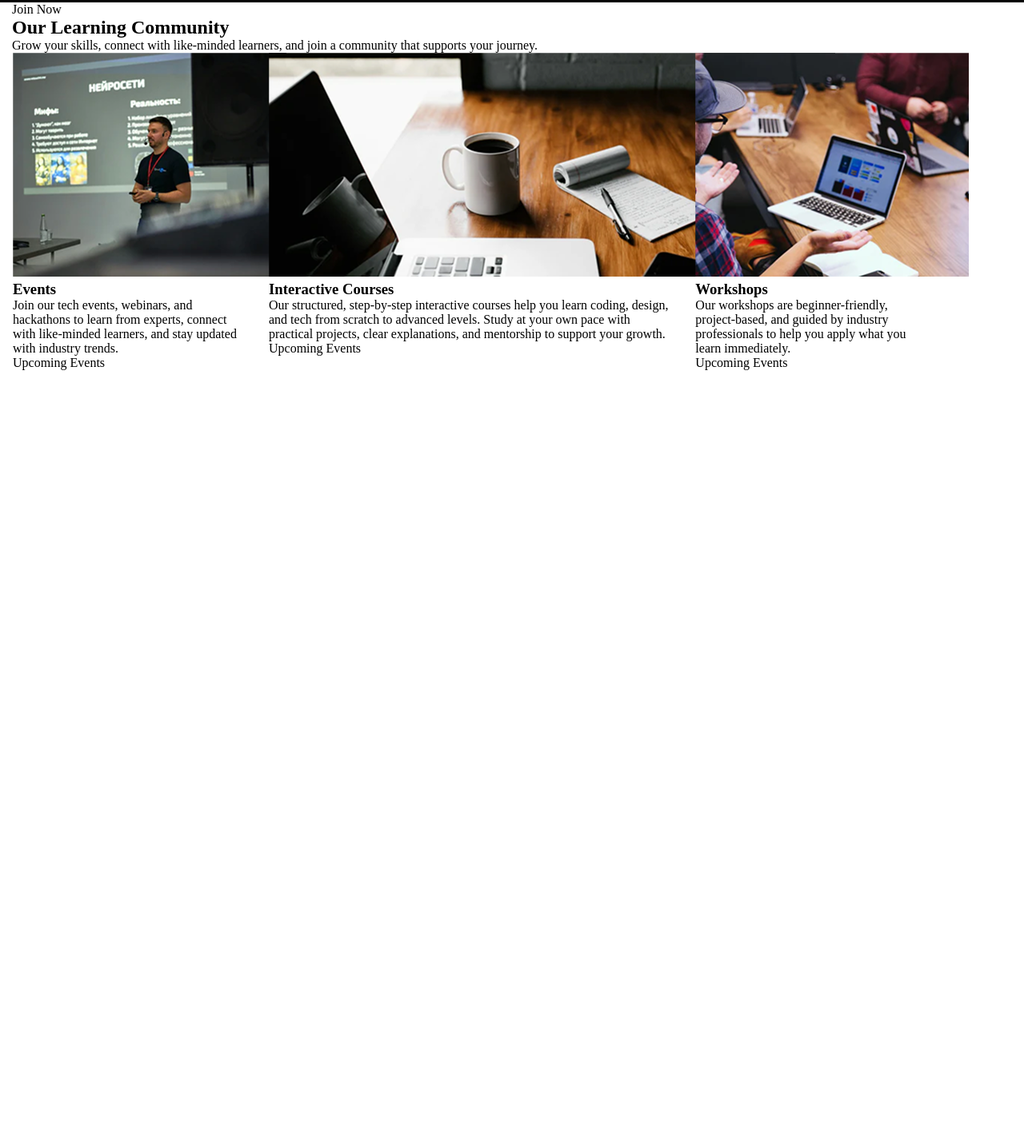
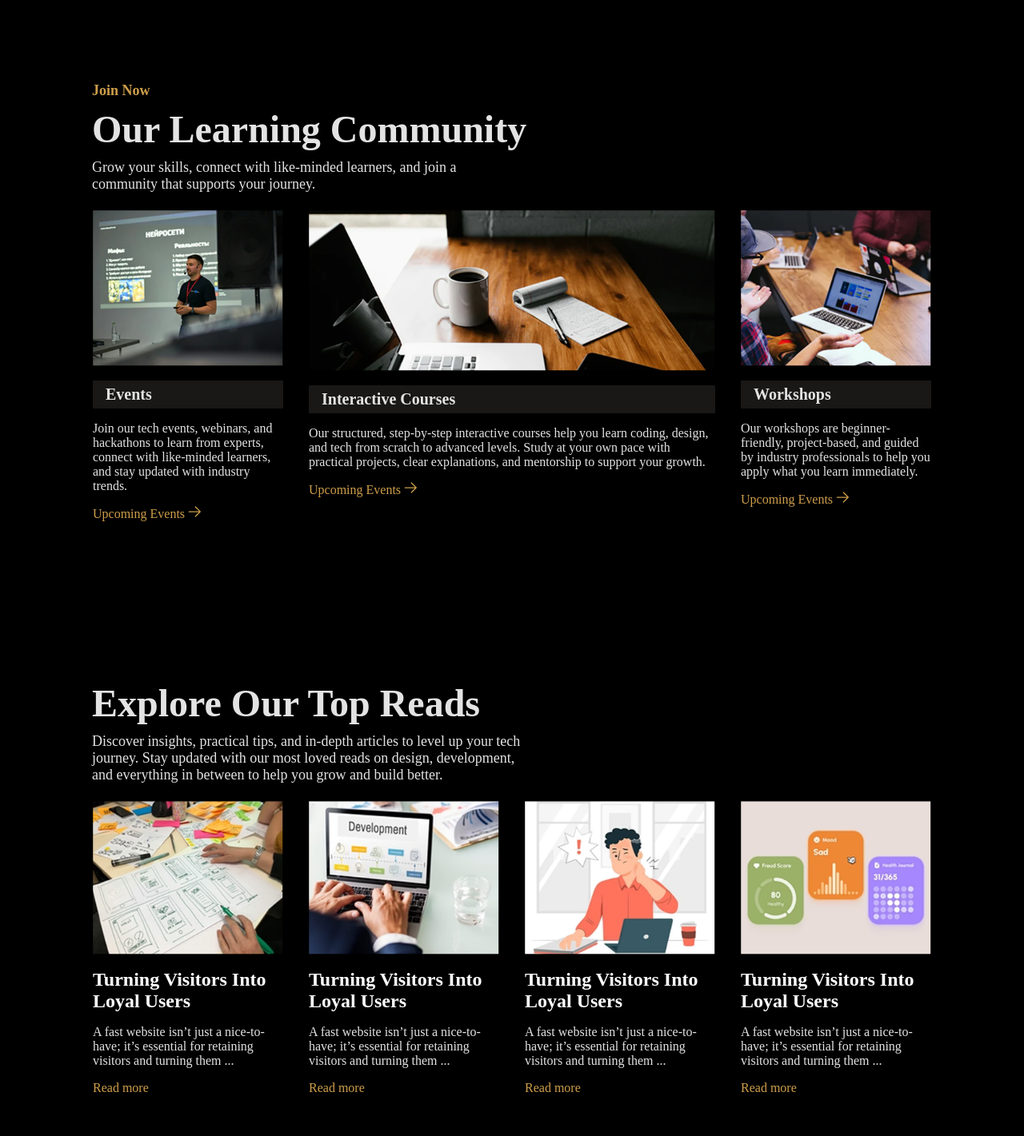
Before and after one commit to esraarabee1/website, a plain HTML site: page index.html in a window 1280 px wide. Shown: the part 2531-3952 px from the top of the page at 80% size. Before the commit the page ends 2994 px from the top, so only its background shows below. Drawn offline with Linux system fonts and the light colour scheme.

Commit message:
some sections

```diff
--- a/css/style.scss
+++ b/css/style.scss
@@ -26,6 +26,7 @@
   --color-white-solid: #FFF;
   --color-orange-55: #CE9E4A;
   --color-grey-89: #E3E3E3;
+
   --color-grey-7:131313;
   --color-black-solid:#000;
   --color-grey-8987: rgba(227, 227, 227, 0.87);
@@ -251,3 +252,57 @@ display: flex;
   gap: 10px;
 }
 /**/
+.ourLearning{
+  padding: 100px 100px ;
+  background: var(--color-black-solid, #000);
+}
+.heading-learning{
+  @include properties(var(--color-grey-89), Montserrat,  48px, 700);
+}
+.para-learning{
+  @include properties(var(--color-grey-89), Montserrat,  18px, 400);
+
+}
+.learning-head{
+   @include contentposition(flex,start ,0 );
+   gap: 10px;
+   flex-direction: column;
+   padding-bottom: 22px;
+}
+
+.ourlearningitem{
+   @include contentposition(flex,0 ,0 );
+   gap: 18px;
+   flex-direction: column;
+}
+.ourlearn-img{
+  overflow: hidden;
+
+}
+.ourlearn-img img{
+  display: block;
+  width: 100%;
+}
+.title-learn{
+    @include properties(var(--color-grey-89), Montserrat,  20px, 600);
+    border-radius: 1px;
+    padding: 6px 16px;
+    background: var(--color-grey-9210, rgba(246, 237, 221, 0.10));
+}
+.para-learn{
+  @include properties(var(--color-grey-89), Montserrat,  16px, 400);
+
+}
+.upcoming-link{
+  @include properties(var(--color-orange-55), Montserrat,  16px, 500);
+
+}
+.gap-16{
+   @include contentposition(flex,0 ,0 );
+   gap: 16px;
+   flex-direction: column;
+}
+.explore-name{
+     @include properties(var(--color-white-solid), Montserrat, 24px, 600);
+
+}
--- a/index.html
+++ b/index.html
@@ -225,10 +225,10 @@
 
     <section class="ourLearning">
         <div class="container">
-            <div>
-                <span>Join Now</span>
-                <h2>Our Learning Community</h2>
-                <p>Grow your skills, connect with like-minded learners, and join a community that supports your journey.</p>
+            <div class="learning-head">
+                <span class="span-hero" >Join Now</span>
+                <h2 class="heading-learning">Our Learning Community</h2>
+                <p class="para-learning">Grow your skills, connect with like-minded learners, and join a<br> community that supports your journey.</p>
             </div>
             <div class="row">
                 <div class="col-lg-3">
@@ -236,29 +236,35 @@
                         <div class="ourlearn-img">
                             <img src="./imgs/Events.png">
                         </div>
-                        <div>
-                            <h3>Events</h3>
-                            <p>Join our tech events, webinars, and hackathons to learn from experts, connect with like-minded learners, and stay updated with industry trends.</p>
+                        <div class="gap-16">
+                            <h3 class="title-learn">Events</h3>
+                            <p class="para-learn">Join our tech events, webinars, and hackathons to learn from experts, connect with like-minded learners, and stay updated with industry trends.</p>
                             <a class="upcoming">
                                 <span class="upcoming-link">Upcoming Events</span>
+                                <svg xmlns="http://www.w3.org/2000/svg" width="17" height="15" viewBox="0 0 17 15" fill="none">
+                                <path d="M15.2422 7.0246H1.24219M15.2422 7.0246L9.24219 13.0246M15.2422 7.0246L9.24219 1.0246" stroke="#CE9E4A" stroke-width="1.25" stroke-linecap="round" stroke-linejoin="round"/>
+                                </svg>
                             </a>
                         </div>
                     </div>
                 </div>
-                <div class="col-lg-5">
+                <div class="col-lg-6">
                     <div class="ourlearningitem">
                         <div class="ourlearn-img">
                             <img src="./imgs/Interactive Courses.png">
                         </div>
-                        <div>
-                            <h3>Interactive Courses</h3>
-                            <p>Our structured, step-by-step interactive courses help you learn
+                        <div class="gap-16">
+                            <h3 class="title-learn">Interactive Courses</h3>
+                            <p class="para-learn">Our structured, step-by-step interactive courses help you learn
                                 coding, design, and tech from scratch to advanced levels. Study at
                                 your own pace with practical projects, clear explanations, and
                                 mentorship to support your growth.
                             </p>
                             <a class="upcoming">
                                 <span class="upcoming-link">Upcoming Events</span>
+                                <svg xmlns="http://www.w3.org/2000/svg" width="17" height="15" viewBox="0 0 17 15" fill="none">
+                                <path d="M15.2422 7.0246H1.24219M15.2422 7.0246L9.24219 13.0246M15.2422 7.0246L9.24219 1.0246" stroke="#CE9E4A" stroke-width="1.25" stroke-linecap="round" stroke-linejoin="round"/>
+                                </svg>
                             </a>
                         </div>
                     </div>
@@ -268,15 +274,18 @@
                         <div class="ourlearn-img">
                             <img src="./imgs/Workshops.png">
                         </div>
-                        <div>
-                            <h3>Workshops</h3>
-                            <p>Our workshops are beginner-friendly,
+                        <div class="gap-16">
+                            <h3 class="title-learn">Workshops</h3>
+                            <p class="para-learn">Our workshops are beginner-friendly,
                                 project-based, and guided by industry
                                 professionals to help you apply what you
                                 learn immediately.
                             </p>
                             <a class="upcoming">
                                 <span class="upcoming-link">Upcoming Events</span>
+                                <svg xmlns="http://www.w3.org/2000/svg" width="17" height="15" viewBox="0 0 17 15" fill="none">
+                                <path d="M15.2422 7.0246H1.24219M15.2422 7.0246L9.24219 13.0246M15.2422 7.0246L9.24219 1.0246" stroke="#CE9E4A" stroke-width="1.25" stroke-linecap="round" stroke-linejoin="round"/>
+                                </svg>
                             </a>
                         </div>
                     </div>
@@ -284,66 +293,66 @@
             </div>
         </div>
     </section>
-    <!--
-    <section>
+
+    <section class="ourLearning">
         <div class="container">
-            <div>
-                <h2>Explore Our Top Reads</h2>
-                <p>Discover insights, practical tips, and in-depth articles to level up your tech journey. Stay updated with our most loved reads on design, development, and everything in between to help you grow and build better.</p>
+            <div class="learning-head">
+                <h2 class="heading-learning">Explore Our Top Reads</h2>
+                <p class="para-learning">Discover insights, practical tips, and in-depth articles to level up your tech <br>journey. Stay updated with our most loved reads on design, development,<br> and everything in between to help you grow and build better.</p>
             </div>
             <div class="row">
                 <div class="col-lg-3">
-                    <div class="readsitem">
-                        <div>
-                            <img>
+                    <div class="ourlearningitem">
+                        <div class="ourlearn-img">
+                            <img src="./imgs/Turning Visitors Into Loyal Users.png">
                         </div>
-                        <div class="readscontent">
-                            <h3>Turning Visitors Into Loyal Users</h3>
-                            <p>A fast website isn’t just a nice-to-have; it’s essential for retaining visitors and turning them ...</p>
+                        <div class="gap-16">
+                            <h3 class="explore-name">Turning Visitors Into Loyal Users</h3>
+                            <p class="para-learn">A fast website isn’t just a nice-to-have; it’s essential for retaining visitors and turning them ...</p>
                             <a class="readmore">
-                                <span class="readmorelink">Read more </span>
+                                <span class="upcoming-link">Read more </span>
                             </a>
                         </div>
                     </div>
                 </div>
                 <div class="col-lg-3">
-                    <div class="readsitem">
-                        <div>
-                            <img>
+                    <div class="ourlearningitem">
+                        <div class="ourlearn-img">
+                            <img src="./imgs/Speed Is Your Silent Salesperson.png">
                         </div>
-                        <div class="readscontent">
-                            <h3>Turning Visitors Into Loyal Users</h3>
-                            <p>A fast website isn’t just a nice-to-have; it’s essential for retaining visitors and turning them ...</p>
+                        <div class="gap-16">
+                            <h3 class="explore-name" >Turning Visitors Into Loyal Users</h3>
+                            <p class="para-learn">A fast website isn’t just a nice-to-have; it’s essential for retaining visitors and turning them ...</p>
                             <a class="readmore">
-                                <span class="readmorelink">Read more </span>
+                                <span class="upcoming-link">Read more </span>
                             </a>
                         </div>
                     </div>
                 </div>
                 <div class="col-lg-3">
-                    <div class="readsitem">
-                        <div>
-                            <img>
+                    <div class="ourlearningitem">
+                        <div class="ourlearn-img">
+                            <img src="./imgs/Why Touch Typing_.png">
                         </div>
-                        <div class="readscontent">
-                            <h3>Turning Visitors Into Loyal Users</h3>
-                            <p>A fast website isn’t just a nice-to-have; it’s essential for retaining visitors and turning them ...</p>
+                        <div class="gap-16">
+                            <h3 class="explore-name">Turning Visitors Into Loyal Users</h3>
+                            <p class="para-learn">A fast website isn’t just a nice-to-have; it’s essential for retaining visitors and turning them ...</p>
                             <a class="readmore">
-                                <span class="readmorelink">Read more </span>
+                                <span class="upcoming-link">Read more </span>
                             </a>
                         </div>
                     </div>
                 </div>
                 <div class="col-lg-3">
-                    <div class="readsitem">
-                        <div>
-                            <img>
+                    <div class="ourlearningitem">
+                        <div class="ourlearn-img">
+                            <img src="./imgs/Clickable Card Interface.png">
                         </div>
-                        <div class="readscontent">
-                            <h3>Turning Visitors Into Loyal Users</h3>
-                            <p>A fast website isn’t just a nice-to-have; it’s essential for retaining visitors and turning them ...</p>
+                        <div class="gap-16">
+                            <h3 class="explore-name">Turning Visitors Into Loyal Users</h3>
+                            <p class="para-learn">A fast website isn’t just a nice-to-have; it’s essential for retaining visitors and turning them ...</p>
                             <a class="readmore">
-                                <span class="readmorelink">Read more </span>
+                                <span class="upcoming-link">Read more </span>
                             </a>
                         </div>
                     </div>
@@ -351,6 +360,7 @@
             </div>
         </div>
     </section>
+
     <section>
         <div class="container">
             <div>
@@ -385,6 +395,6 @@
                 </a>
             </div>
         </div>
-    </section> -->
+    </section>
 </body>
 </html>
```
Also changed, not shown: css/style.css, imgs/Clickable Card Interface.png (added), imgs/Speed Is Your Silent Salesperson.png (added), imgs/Turning Visitors Into Loyal Users.png (added), imgs/Why Touch Typing_.png (added), 1 other file.
